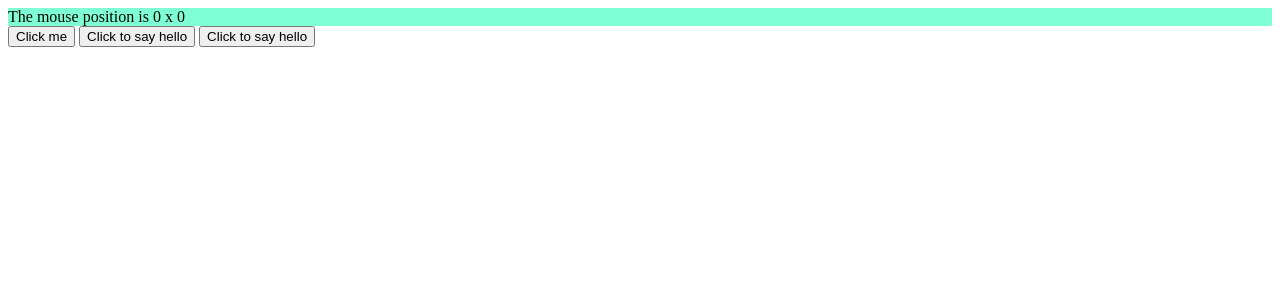
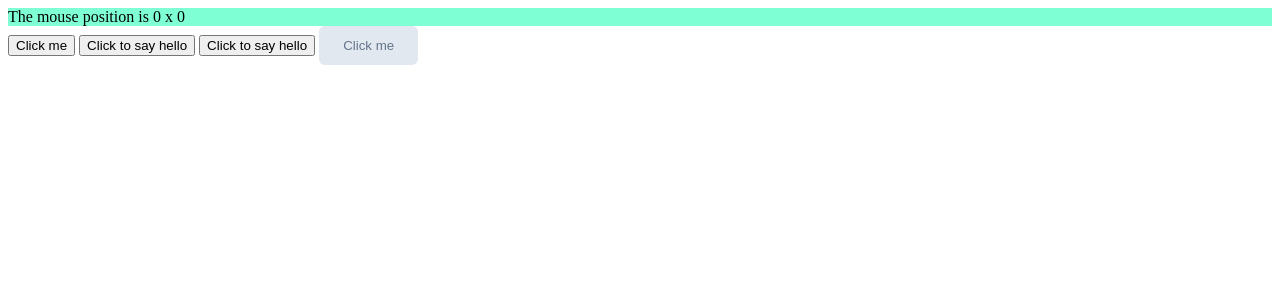
Before and after one commit to Lechros/study-svelte, a SvelteKit app: page /5 in a window 1280 px wide. Shown: the top 300 px of the page. Built offline with nearby package versions, Linux system fonts and the light colour scheme.

Commit message:
5: DOM event forwarding

```diff
--- a/src/routes/5/+page.svelte
+++ b/src/routes/5/+page.svelte
@@ -21,6 +21,8 @@
     }
 
     import Outer from "./Outer.svelte";
+
+    import CustomButton from "./CustomButton.svelte";
 </script>
 
 <!-- inline event handler: free syntax highlighting, no performance hit -->
@@ -51,6 +53,8 @@
 
 <Outer on:message={handleMessage}/>
 
+<CustomButton on:click={() => alert('Button Clicked')}/>
+
 <style>
     div {
         width: 100%;
--- /dev/null
+++ b/src/routes/5/CustomButton.svelte
@@ -0,0 +1,23 @@
+<!-- forwards DOM events -->
+<button on:click>
+	Click me
+</button>
+
+<style>
+	button {
+		background: #E2E8F0;
+		color: #64748B;
+		border: unset;
+		border-radius: 6px;
+		padding: .75rem 1.5rem;
+		cursor: pointer;
+	}
+	button:hover {
+		background: #CBD5E1;
+		color: #475569;
+	}
+	button:focus {
+		background: #94A3B8;
+		color: #F1F5F9;
+	}
+</style>
```
